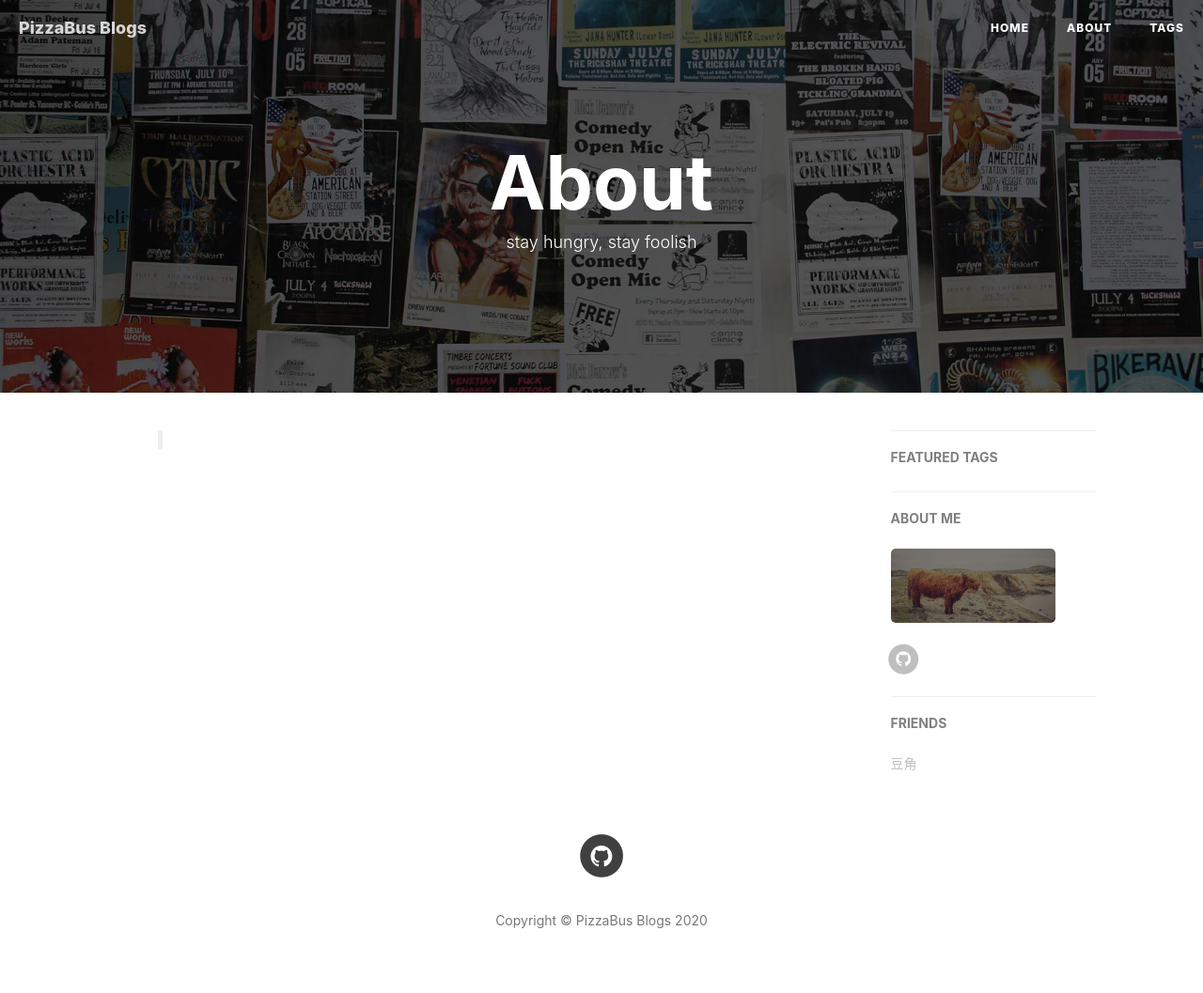
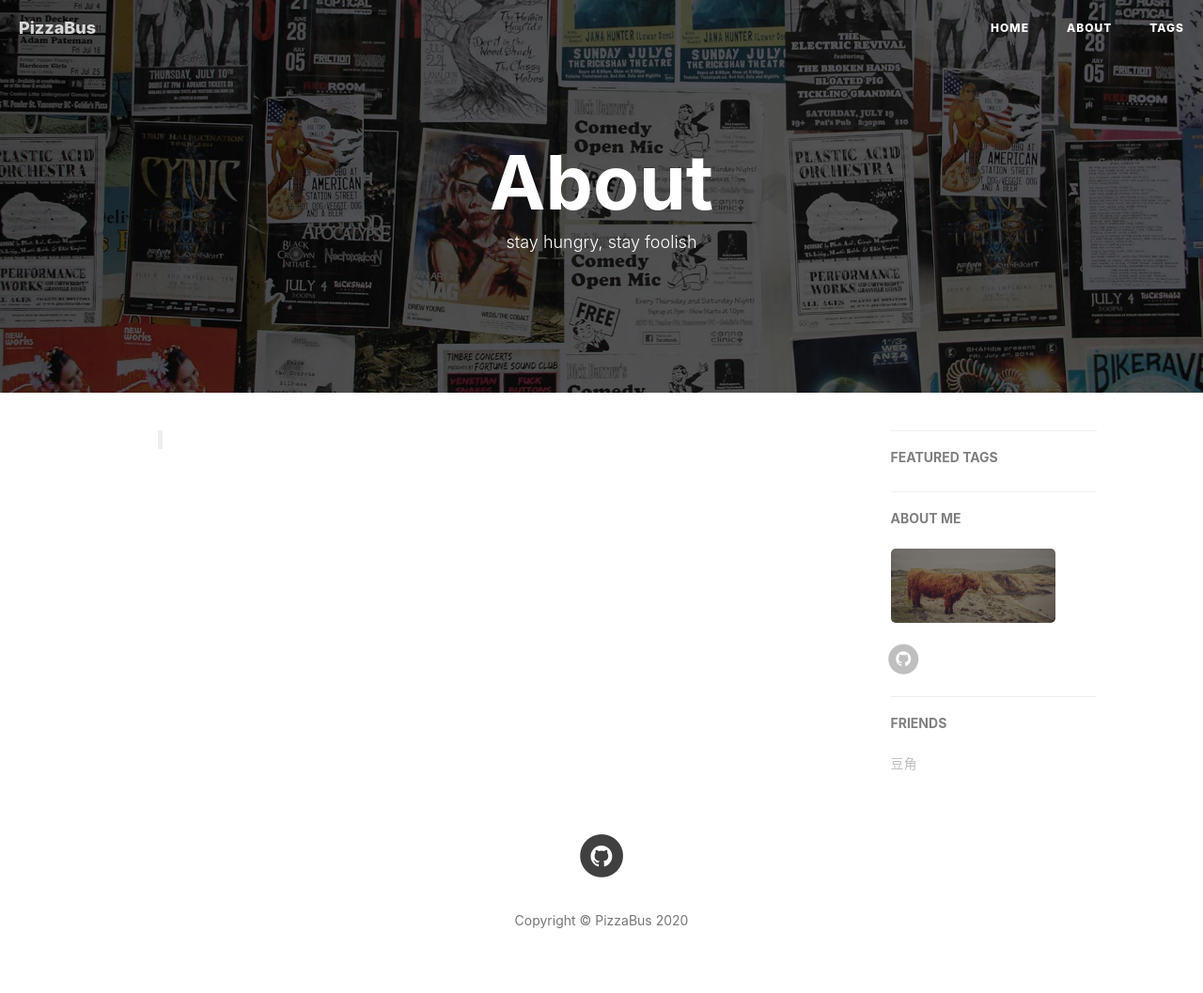
Before and after one commit to josteinzheng/josteinzheng.github.io, a Jekyll site: the page built from about.html, in a window 1280 px wide. Shown: the whole page at 94% size. Built offline with Jekyll 4.4.1, drawn with Linux system fonts in a browser that asks for light colours; nearby versions of some CDN libraries; comment, search, counter and statistics services are not loaded; some of the changed lines change nothing that is shown.

Commit message:
update config

```diff
--- a/_config.yml
+++ b/_config.yml
@@ -1,10 +1,10 @@
 # Site settings
-title: PizzaBus Blogs
-SEOTitle: 批萨巴士的博客 | PizzaBus Blogs
+title: PizzaBus
+SEOTitle: PizzaBus
 header-img: img/home-bg.jpg
 email: josteinzheng@126.com
 description: "stay hungry, stay foolish"
-keyword: "Java"
+keyword: "blogs java"
 url: "http://josteinzheng.cn"              # your host, for absolute URL
 baseurl: ""         # for example, '/blog' if your blog hosted on 'host/blog'
 timezone: Asia/Shanghai
```
